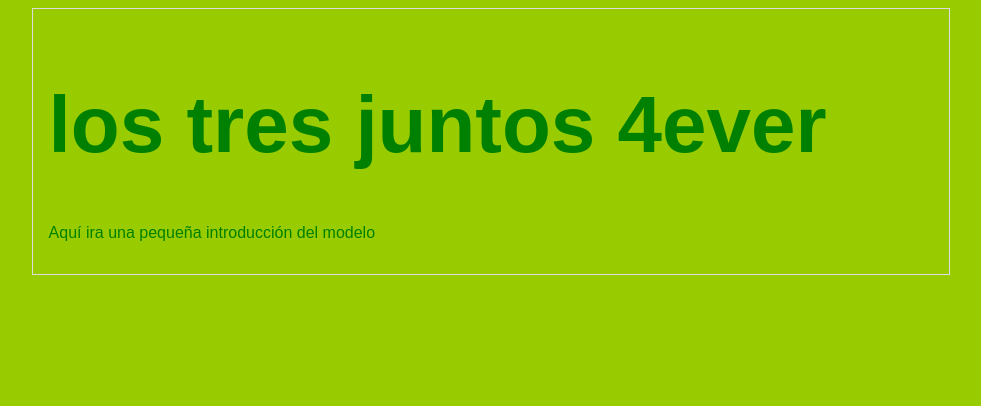
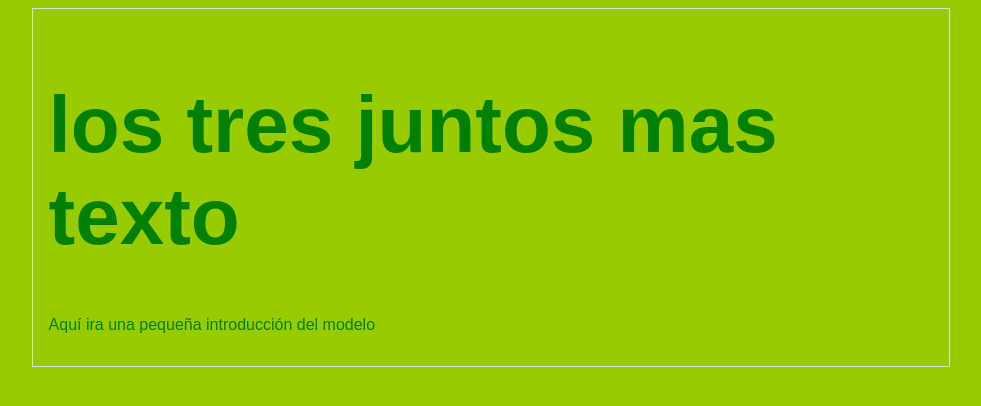
Before and after one commit to SuperlightDansYT/lo-que-sea, a plain HTML site: page index.html in a window 1280 px wide. Shown: the whole page, without its empty margins (149-1130 px from the left). Drawn offline with Linux system fonts and the light colour scheme.

Commit message:
magordito

```diff
--- a/index.html
+++ b/index.html
@@ -2,12 +2,12 @@
 <html>
 	<head>
 		<meta charset="utf-8">
-		<title>Método de bisección</title>
+		<title>Mas texto</title>
 		<link rel="stylesheet" href="css/estilo.css">
 	</head>
 	<body>
 		<div id="cajita">
-		<h1>los tres juntos 4ever</h1>
+		<h1>los tres juntos mas texto</h1>
 		<p>Aquí ira una pequeña introducción del modelo</p>
 		</div>
 	</body>
```
